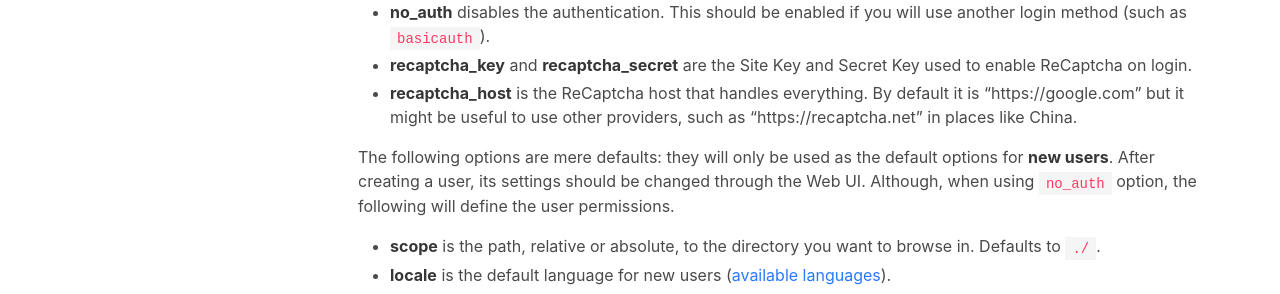
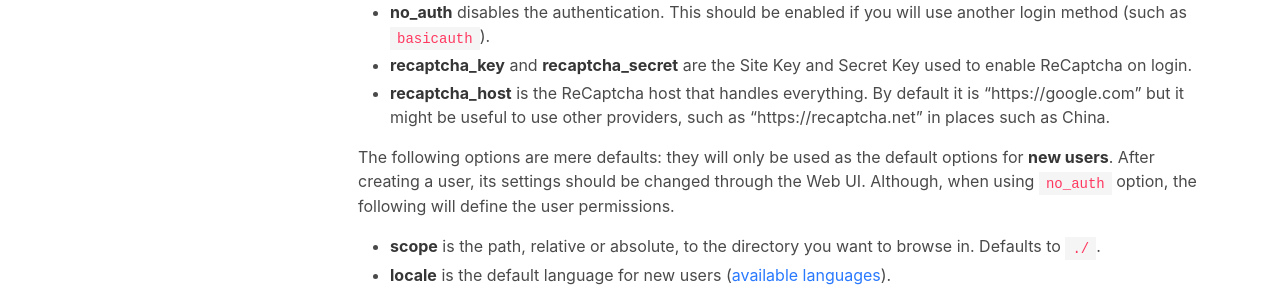
Before and after one commit to filebrowser/get, a Jekyll site: the page built from caddy.md, in a window 1280 px wide. Shown: the part 672-966 px from the top of the page. Built offline with Jekyll 4.4.1, drawn with Linux system fonts in a browser that asks for light colours.

Commit message:
update defaults
License: MIT
Signed-off-by: Henrique Dias <hacdias@gmail.com>

```diff
--- a/caddy.md
+++ b/caddy.md
@@ -30,7 +30,7 @@ filemanager [url] [scope] {
 + **database** is the path for the database where the settings will be stored.
 + **no_auth** disables the authentication. This should be enabled if you will use another login method (such as `basicauth`).
 + **recaptcha_key** and **recaptcha_secret** are the Site Key and Secret Key used to enable ReCaptcha on login.
-+ **recaptcha_host** is the ReCaptcha host that handles everything. By default it is "https://google.com" but it might be useful to use other providers, such as "https://recaptcha.net" in places like China.
++ **recaptcha_host** is the ReCaptcha host that handles everything. By default it is "https://google.com" but it might be useful to use other providers, such as "https://recaptcha.net" in places such as China.
 
 The following options are mere defaults: they will only be used as the default options for **new users**. After creating a user, its settings should be changed through the Web UI. Although, when using `no_auth` option, the following will define the user permissions.
 
```
Also changed, not shown: installation.md (+1 -1 lines).
